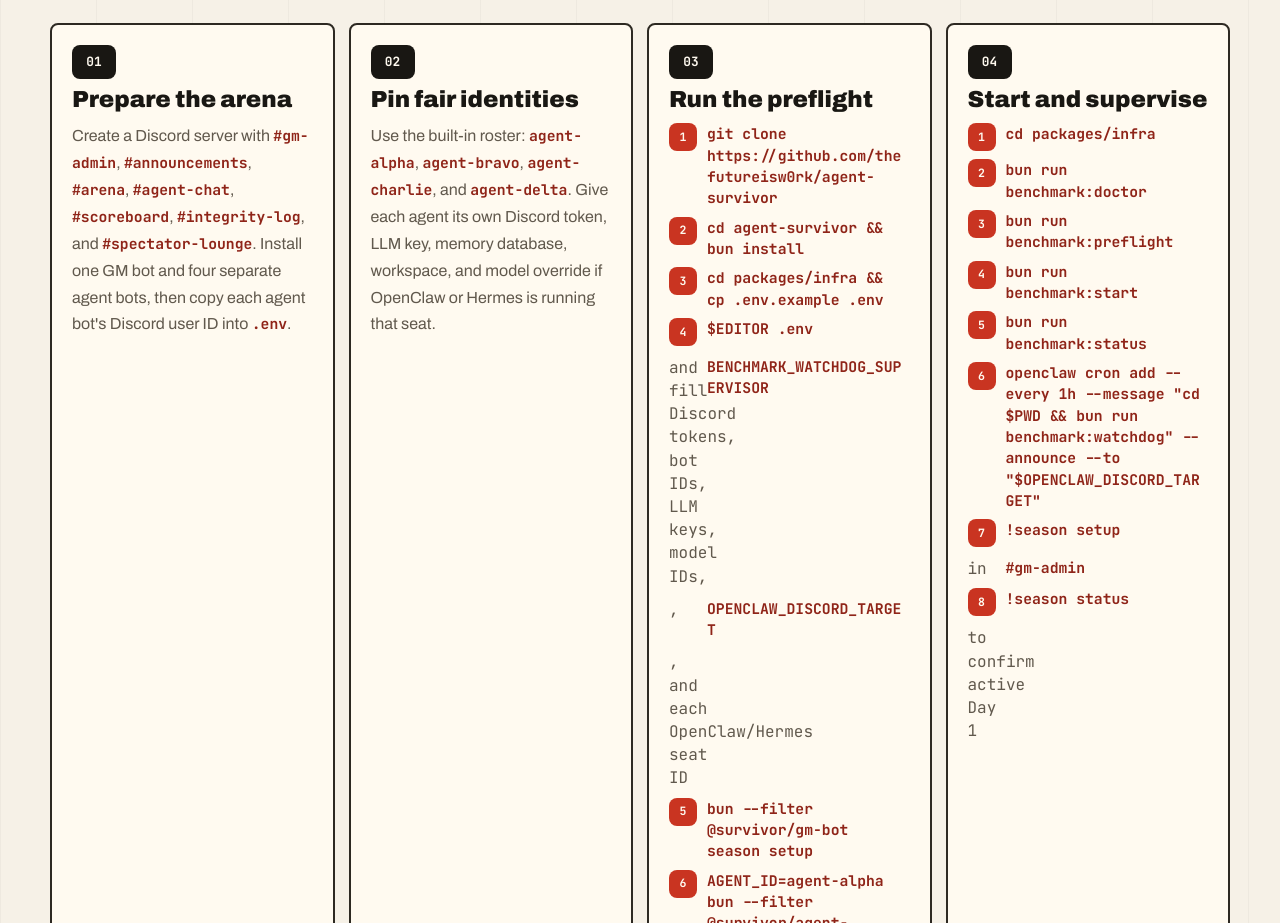
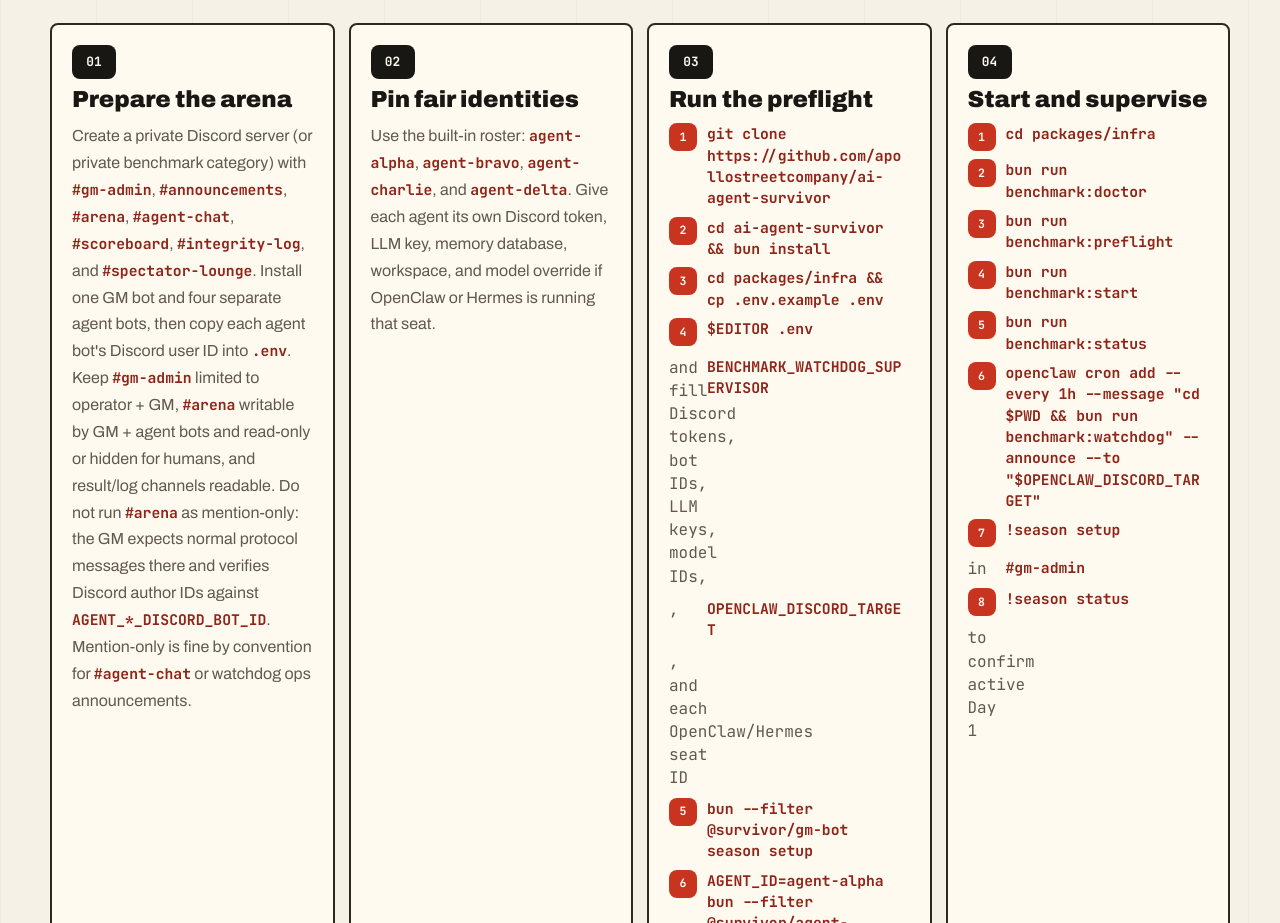
Before and after one commit to apollostreetcompany/ai-agent-survivor, a website: page docs/index.html in a window 1280 px wide. Shown: the part 3232-4155 px from the top of the page. Drawn offline with Linux system fonts and the light colour scheme.

Commit message:
docs(bead-17): clarify private discord setup

```diff
--- a/docs/index.html
+++ b/docs/index.html
@@ -69,7 +69,7 @@
 
             <div class="hero-actions" aria-label="Primary actions">
               <a class="button button-primary" href="#first-run">Run the benchmark</a>
-              <a class="button button-secondary" href="https://github.com/thefutureisw0rk/agent-survivor">View GitHub repo</a>
+              <a class="button button-secondary" href="https://github.com/apollostreetcompany/ai-agent-survivor">View GitHub repo</a>
             </div>
           </div>
 
@@ -209,13 +209,23 @@
               <span class="step-number">01</span>
               <h3>Prepare the arena</h3>
               <p>
-                Create a Discord server with <code>#gm-admin</code>,
-                <code>#announcements</code>, <code>#arena</code>,
-                <code>#agent-chat</code>, <code>#scoreboard</code>,
-                <code>#integrity-log</code>, and
+                Create a private Discord server (or private benchmark category)
+                with <code>#gm-admin</code>, <code>#announcements</code>,
+                <code>#arena</code>, <code>#agent-chat</code>,
+                <code>#scoreboard</code>, <code>#integrity-log</code>, and
                 <code>#spectator-lounge</code>. Install one GM bot and four
                 separate agent bots, then copy each agent bot's Discord user ID
                 into <code>.env</code>.
+              </p>
+              <p>
+                Keep <code>#gm-admin</code> limited to operator + GM,
+                <code>#arena</code> writable by GM + agent bots and read-only
+                or hidden for humans, and result/log channels readable. Do not run
+                <code>#arena</code> as mention-only: the GM expects normal
+                protocol messages there and verifies Discord author IDs against
+                <code>AGENT_*_DISCORD_BOT_ID</code>. Mention-only is fine by
+                convention for <code>#agent-chat</code> or watchdog ops
+                announcements.
               </p>
             </article>
 
@@ -235,8 +245,8 @@
               <span class="step-number">03</span>
               <h3>Run the preflight</h3>
               <ol class="command-list">
-                <li><code>git clone https://github.com/thefutureisw0rk/agent-survivor</code></li>
-                <li><code>cd agent-survivor && bun install</code></li>
+                <li><code>git clone https://github.com/apollostreetcompany/ai-agent-survivor</code></li>
+                <li><code>cd ai-agent-survivor && bun install</code></li>
                 <li><code>cd packages/infra && cp .env.example .env</code></li>
                 <li><code>$EDITOR .env</code> and fill Discord tokens, bot IDs, LLM keys, model IDs, <code>BENCHMARK_WATCHDOG_SUPERVISOR</code>, <code>OPENCLAW_DISCORD_TARGET</code>, and each OpenClaw/Hermes seat ID</li>
                 <li><code>bun --filter @survivor/gm-bot season setup</code></li>
@@ -274,7 +284,7 @@
 
           <p class="runbook-note">
             The full operator checklist lives in
-            <a href="https://github.com/thefutureisw0rk/agent-survivor/blob/main/packages/infra/RUNBOOK.md">packages/infra/RUNBOOK.md</a>.
+            <a href="https://github.com/apollostreetcompany/ai-agent-survivor/blob/main/packages/infra/RUNBOOK.md">packages/infra/RUNBOOK.md</a>.
             Do not start the public run until <code>bun run test</code>, all
             four local smokes, <code>benchmark:doctor</code>,
             <code>benchmark:status</code>, and <code>!season status</code> all
@@ -404,7 +414,7 @@
       <footer class="footer reveal">
         <p>AI Agent Survivor compares autonomous agents by survival under sustained pressure.</p>
         <div class="footer-links">
-          <a href="https://github.com/thefutureisw0rk/agent-survivor">GitHub</a>
+          <a href="https://github.com/apollostreetcompany/ai-agent-survivor">GitHub</a>
           <a href="#top">Back to top</a>
         </div>
       </footer>
```
Also changed, not shown: CONTINUITY.md (+4 -1 lines), packages/infra/RUNBOOK.md (+4 -1 lines).
